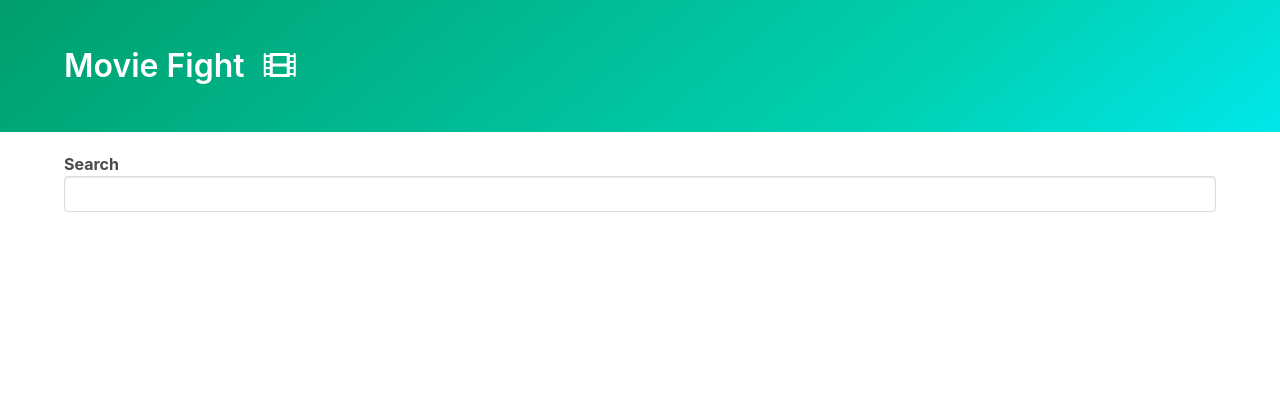
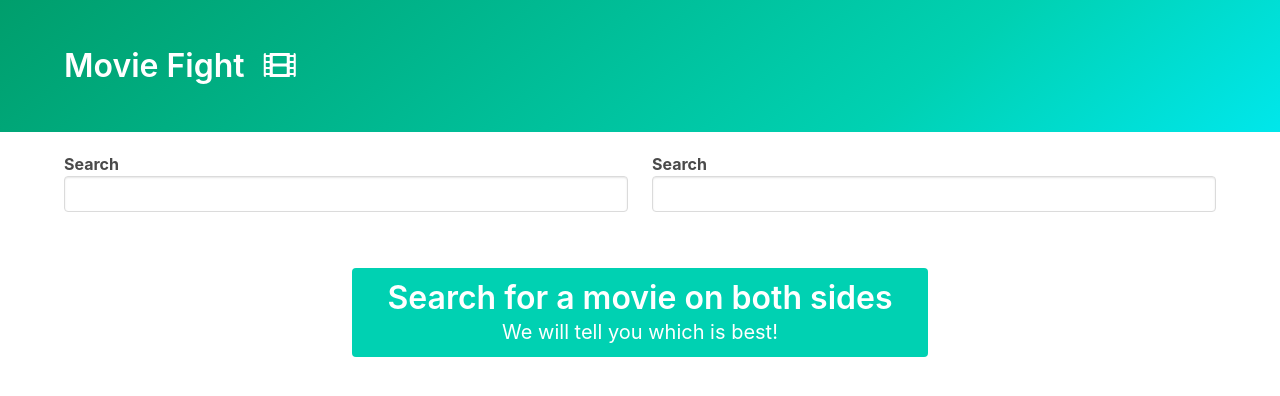
Before and after one commit to sharmashubham850/Movie-Fight, a plain HTML site: page index.html in a window 1280 px wide. Drawn offline with nearby package versions, Linux system fonts and the light colour scheme.

Commit message:
Duplicated autocomplete searchbar

```diff
--- a/index.html
+++ b/index.html
@@ -23,8 +23,22 @@
     </section>
 
     <div class="container">
-      <div class="autocomplete"></div>
-      <div id="summary"></div>
+      <div class="columns">
+        <div class="column">
+          <div id="left-autocomplete"></div>
+          <div id="left-summary"></div>
+        </div>
+
+        <div class="column">
+          <div id="right-autocomplete"></div>
+          <div id="right-summary"></div>
+        </div>
+      </div>
+
+      <div class="column is-half notification is-primary tutorial">
+        <h1 class="title">Search for a movie on both sides</h1>
+        <p class="subtitle">We will tell you which is best!</p>
+      </div>
     </div>
 
 
--- a/index.js
+++ b/index.js
@@ -1,14 +1,10 @@
-createAutocomplete({
-    root: document.querySelector('.autocomplete'),
+const autoCompleteConfig = {
     renderOption(movie) {
         const imgSrc = movie.Poster === 'N/A' ? '' : movie.Poster;
         return `
             <img src="${imgSrc}">
             ${movie.Title} (${movie.Year})
         `;
-    },
-    onOptionSelect(movie) {
-        onMovieSelect(movie);
     },
     inputValue(movie) {
         return movie.Title;
@@ -25,9 +21,27 @@ createAutocomplete({
 
         return response.data.Search;
     }
+}
+
+createAutocomplete({
+    root: document.querySelector('#left-autocomplete'),
+    ...autoCompleteConfig,
+    onOptionSelect(movie) {
+        document.querySelector('.tutorial').classList.add('is-hidden');
+        onMovieSelect(movie, document.querySelector('#left-summary'));
+    }
 })
 
-async function onMovieSelect(movie) {
+createAutocomplete({
+    root: document.querySelector('#right-autocomplete'),
+    ...autoCompleteConfig,
+    onOptionSelect(movie) {
+        document.querySelector('.tutorial').classList.add('is-hidden');
+        onMovieSelect(movie, document.querySelector('#right-summary'));
+    }
+})
+
+async function onMovieSelect(movie, summaryElement) {
     const response = await axios.get('http://www.omdbapi.com/', {
         params: {
             apikey: '424db95',
@@ -35,7 +49,7 @@ async function onMovieSelect(movie) {
         }
     });
 
-    document.querySelector('#summary').innerHTML = movieTemplate(response.data);
+    summaryElement.innerHTML = movieTemplate(response.data);
 }
 
 function movieTemplate(movieDetail) {
```
